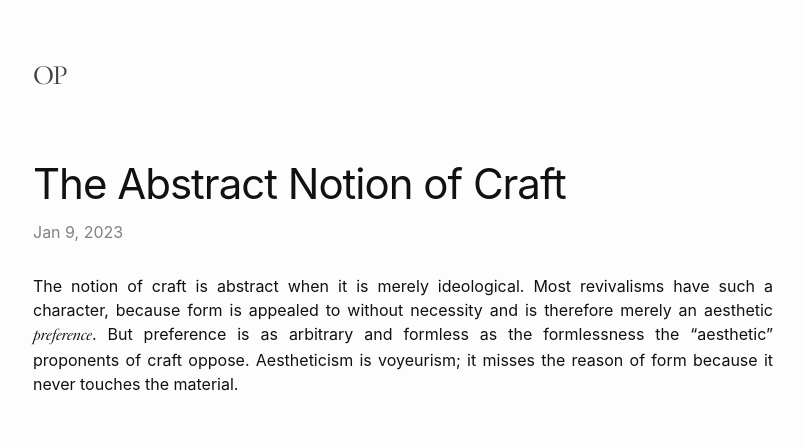
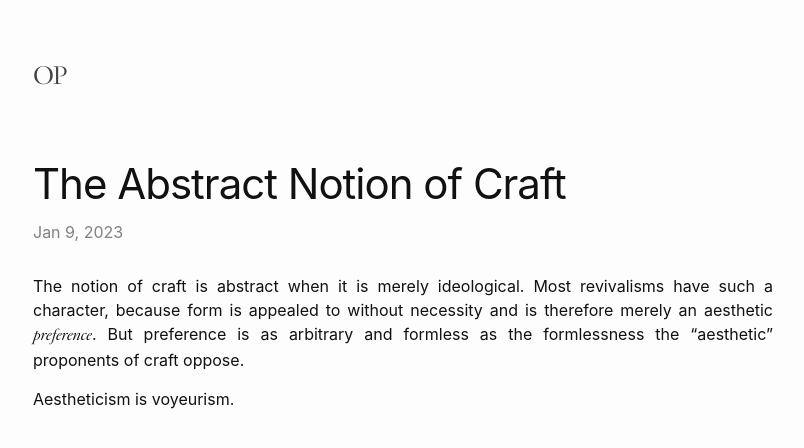
Before and after one commit to TheatrumMundi/TheatrumMundi, a Jekyll site: the page built from _posts/2023-01-09-the-abstract-notion-of-craft.markdown, in a window 1280 px wide. Shown: the top 448 px of the page, without its empty margins (237-1041 px from the left). Built offline with Jekyll 4.4.1, drawn with Linux system fonts in a browser that asks for light colours; some web fonts are replaced.

Commit message:
Update 2023-01-09-the-abstract-notion-of-craft.markdown

```diff
--- a/_posts/2023-01-09-the-abstract-notion-of-craft.markdown
+++ b/_posts/2023-01-09-the-abstract-notion-of-craft.markdown
@@ -4,4 +4,6 @@ title:  The Abstract Notion of Craft
 date:   2023-01-09 17:18:00 +0100
 categories: jekyll update
 ---
-The notion of craft is abstract when it is merely ideological. Most revivalisms have such a character, because form is appealed to without necessity and is therefore merely an aesthetic <i>preference</i>. But preference is as arbitrary and formless as the formlessness the "aesthetic" proponents of craft oppose. Aestheticism is voyeurism; it misses the reason of form because it never touches the material.
+The notion of craft is abstract when it is merely ideological. Most revivalisms have such a character, because form is appealed to without necessity and is therefore merely an aesthetic <i>preference</i>. But preference is as arbitrary and formless as the formlessness the "aesthetic" proponents of craft oppose.
+
+Aestheticism is voyeurism.
```
